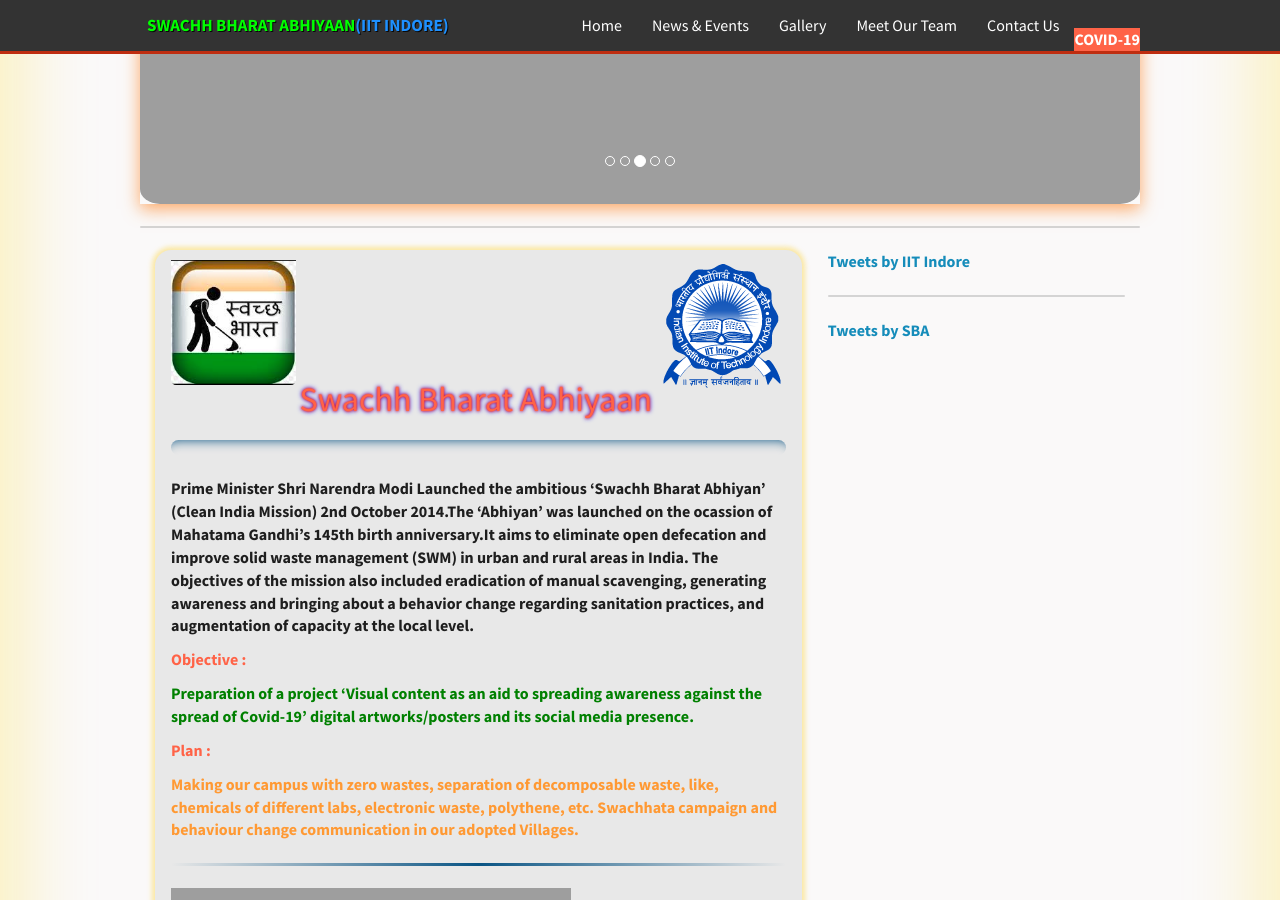
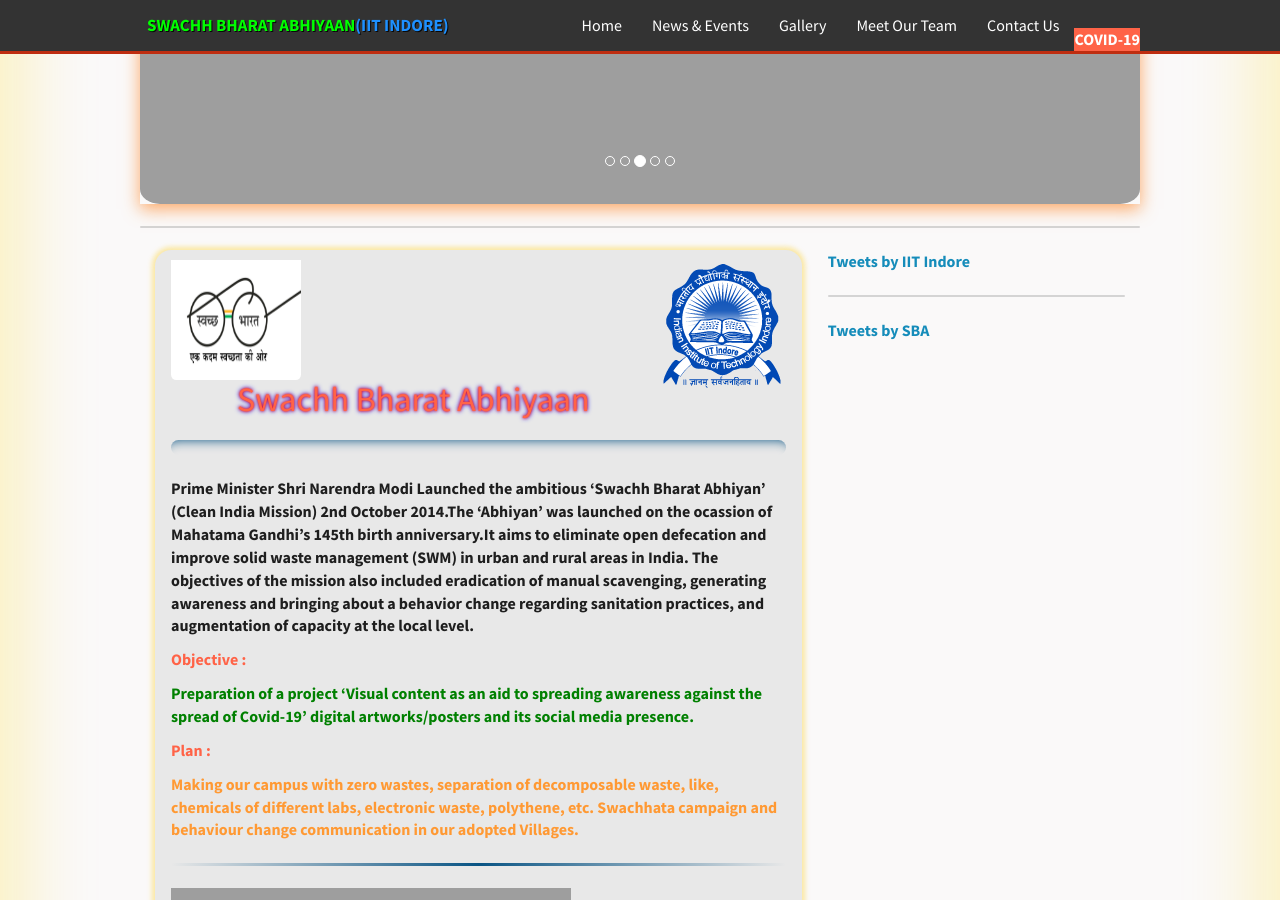
Before and after one commit to Satendra01/sba, a Jekyll site: the page built from _pages/home.md, in a window 1280 px wide and 900 px high, scrolled down 616 px. Built offline with Jekyll 4.4.1, drawn with Linux system fonts in a browser that asks for light colours; nearby versions of some CDN libraries; comment, search, counter and statistics services are not loaded; grey boxes are pictures that could not be loaded.

Commit message:
footer-overflow-fix

```diff
--- a/_includes/footer.html
+++ b/_includes/footer.html
@@ -1,13 +1,13 @@
 <footer class="footer" id="contactus">
     <div class="container">
-        <div class="row" style="padding-left:50px">
+        <div class="row" >
                     <div class="col-md-3 col-sm-3" style="float:left">
                         <div class="footer-text two">
                             <h3>QUICK LINKS</h3>
                             <ul>
                                 <li><img src="{{site.url}}{{site.baseurl}}/images/logopic/ebsblogo.png" style="width:25px;height:25px"><a href="https://ajayiiti.github.io/ebsb/">Ek Bharat Shreshtha Bharat<i class="fa fa-link" aria-hidden="true"></i></a></li>
-                                <li><img src="{{site.url}}{{site.baseurl}}/images/logopic/ubalogo.png" style="width:25px;height:25px"><a href="https://webpagetemplate.github.io/UBA/">Unnat Bhart Abhiyaan<i class="fa fa-link" aria-hidden="true"></i></a></li>
-                                <li><img src="{{site.url}}{{site.baseurl}}/images/logopic/raalogo.png" style="width:25px;height:25px"><a href="https://ajayiiti.github.io/raa/">Rashtriya Avishkar Abhiyaan<i class="fa fa-link" aria-hidden="true"></i></a></li>
+                                <li><img src="{{site.url}}{{site.baseurl}}/images/logopic/UBAlogo.jpg" style="width:25px;height:25px"><a href="https://webpagetemplate.github.io/UBA/">Unnat Bhart Abhiyaan<i class="fa fa-link" aria-hidden="true"></i></a></li>
+                                <li><img src="{{site.url}}{{site.baseurl}}/images/logopic/raalogo1.png" style="width:25px;height:25px"><a href="https://ajayiiti.github.io/raa/">Rashtriya Avishkar Abhiyaan<i class="fa fa-link" aria-hidden="true"></i></a></li>
                                 <li><img src="{{site.url}}{{site.baseurl}}/images/logopic/rutaglogo.png" style="width:25px;height:25px"><a href="https://ajayiiti.github.io/rutag/">RuTAG<i class="fa fa-link" aria-hidden="true"></i></a></li>
                             </ul>
                         </div>
@@ -22,13 +22,15 @@
                             </ul>
                         </div>
                     </div>
-                    <div class="col-md-4 col-sm-4" >
-                        <a href="https://www.iiti.ac.in"><img src="{{ site.url }}{{ site.baseurl }}/images/rsz_iiti2.png"></a>
-                    </div>
+
+                        <a href="https://www.iiti.ac.in"><img src="{{ site.url }}{{ site.baseurl }}/images/rsz_iiti2.png"  style="padding-top:10px"></a>
+
                 </div>
+
             </div>
         </div>
     </div>
+
     <div class="footer_bottom">
         <p>Copyright @ 2020 <a href="https://www.iiti.ac.in">IIT Indore</a> | All Rights Reserved | created by <a href="mailto:ms1904101007@iiti.ac.in">Shatendra Singh</a></p>
     </div>
--- a/_includes/head.html
+++ b/_includes/head.html
@@ -6,7 +6,7 @@
   <meta name="description" content="{% if page.excerpt %}{{ page.excerpt | strip_html | strip_newlines | truncate: 160 }}{% else %}{{ site.description }}{% endif %}">
   <link rel="stylesheet" href="{{ "/css/main.css" | prepend: site.baseurl | prepend: site.url}}">
   <link rel="canonical" href="{{ page.url | replace:'index.html','' | prepend: site.baseurl | prepend: site.url }}">
-<link rel="shortcut icon" type ="image/x-icon" href="{{ site.url }}{{ site.baseurl }}/sbalogo1.png">
+<link rel="shortcut icon" type ="image/x-icon" href="{{ site.url }}{{ site.baseurl }}/sbalogo3.png">
 
 {% if jekyll.environment == 'production' %}
 {% include analytics.html %}
--- a/_pages/home.md
+++ b/_pages/home.md
@@ -9,13 +9,13 @@ permalink: /
 
 
 
-<a style="float:left" href="https://swachhbharat.mygov.in"><img  src="{{ site.url }}{{ site.baseurl }}/images/logopic/sbalogo1.png" width="125"  style="box-shadow: none;padding-top:10px" ></a>
+<a style="float:left" href="https://swachhbharat.mygov.in"><img  src="{{ site.url }}{{ site.baseurl }}/images/logopic/sbalogo3.png" width="130" height="130"  style="box-shadow: none;padding-top:10px" ></a>
 
 
 
 
 <a style="float:right" href="https://www.iiti.ac.in">
-<img  src="{{ site.url }}{{ site.baseurl }}/images/logopic/iiti-logo.png" sidth="125" style="box-shadow: none;"></a>
+<img  src="{{ site.url }}{{ site.baseurl }}/images/logopic/iiti-logo.png"  style="box-shadow: none;"></a>
 
 
 <div>
```
Also changed, not shown: images/logopic/UBAlogo.jpg (added), images/logopic/raalogo1.png (added), images/logopic/sbalogo2.png (added), images/logopic/sbalogo3.png (added), images/sbalogo3.png (added), sbalogo1.png (deleted), sbalogo3.png (added).
